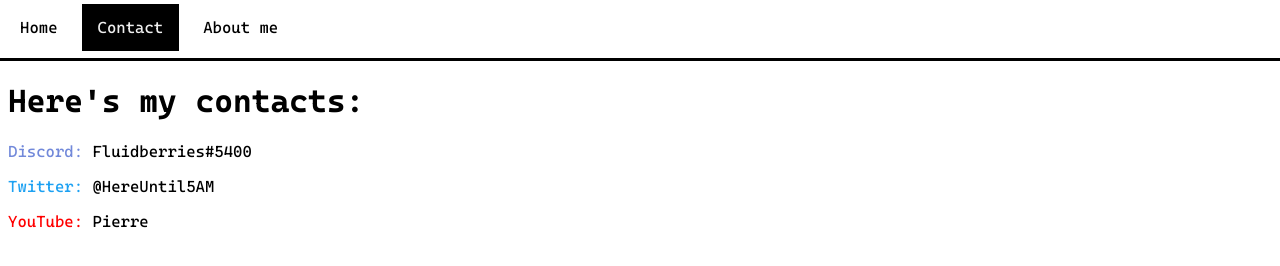
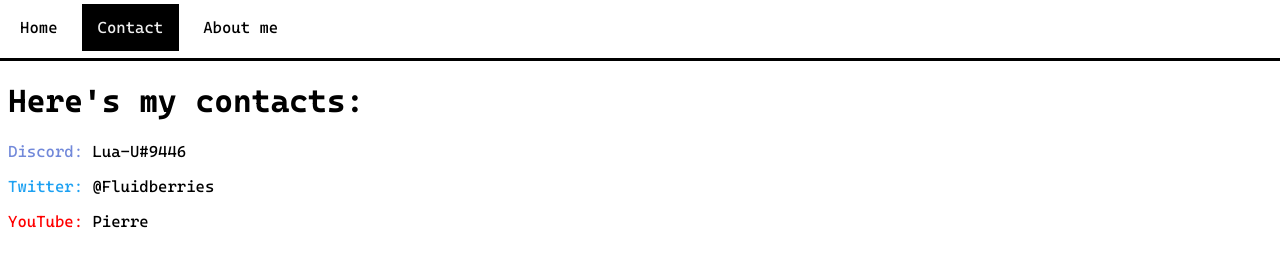
Before and after one commit to Sidescript/Fluidberry, a plain HTML site: page pages/contact.html in a window 1280 px wide. Drawn offline with Linux system fonts and the light colour scheme; a web font is replaced by a local one.

Commit message:
Update contact.html

```diff
--- a/pages/contact.html
+++ b/pages/contact.html
@@ -16,8 +16,8 @@
 		</div>
 		<div class="offset">
 			<h1>Here's my contacts:</h1>
-			<p><blurple>Discord:</blurple> Fluidberries#5400</p>
-			<p><blue>Twitter:</blue> <a href="https://twitter.com/HereUntil5AM" class="invis">@HereUntil5AM</a></p>
+			<p><blurple>Discord:</blurple> Lua-U#9446</p>
+			<p><blue>Twitter:</blue> <a href="https://twitter.com/Fluidberries" class="invis">@Fluidberries</a></p>
 			<p><red>YouTube:</red> <a href="https://www.youtube.com/channel/UC3P6iwaxPq8lyQ8EmhvUehA" class="invis">Pierre</a></p>
 		</div>
 	</body>
```
